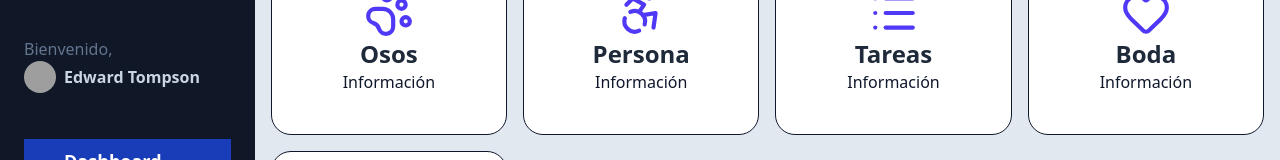
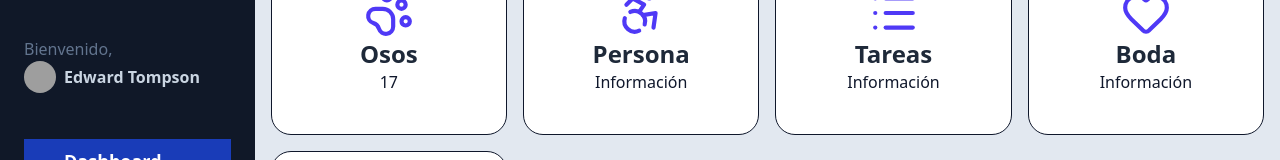
Before and after one commit to dieginin/curso_zustand, a React (Vite) app: page /dashboard in a window 1280 px wide. Shown: the part 147-307 px from the top of the page. Built offline with nearby package versions, Linux system fonts and the light colour scheme; grey boxes are pictures that could not be loaded.

Commit message:
feat: add totalBears computed property to bear store and display in Dashboard

```diff
--- a/src/pages/dashboard/DashBoardPage.tsx
+++ b/src/pages/dashboard/DashBoardPage.tsx
@@ -1,8 +1,11 @@
 import { Accessibility, Heart, List, Lock, PawPrint } from "lucide-react"
 
 import { WhiteCard } from "../../components"
+import { useBearStore } from "../../stores"
 
 export const Dashboard = () => {
+  const totalBears = useBearStore((state) => state.computed.totalBears)
+
   return (
     <>
       <h1>Dashboard</h1>
@@ -13,7 +16,7 @@
         <WhiteCard centered>
           <PawPrint size={50} className='text-indigo-600' />
           <h2>Osos</h2>
-          <p>Información</p>
+          <p>{totalBears}</p>
         </WhiteCard>
 
         <WhiteCard centered>
--- a/src/stores/bear/bear.store.ts
+++ b/src/stores/bear/bear.store.ts
@@ -12,6 +12,10 @@
 
   bears: Bear[]
 
+  computed: {
+    totalBears: number
+  }
+
   increaseBlackBears: (by: number) => void
   increasePolarBears: (by: number) => void
   increasePandaBears: (by: number) => void
@@ -21,12 +25,23 @@
   clearBears: () => void
 }
 
-export const useBearStore = create<BearState>()((set) => ({
+export const useBearStore = create<BearState>()((set, get) => ({
   blackBears: 10,
   polarBears: 5,
   pandaBears: 1,
 
   bears: [{ id: 1, name: "Oso #1" }],
+
+  computed: {
+    get totalBears() {
+      return (
+        get().blackBears +
+        get().polarBears +
+        get().pandaBears +
+        get().bears.length
+      )
+    },
+  },
 
   increaseBlackBears: (by: number) =>
     set((state) => ({ blackBears: state.blackBears + by })),
```
